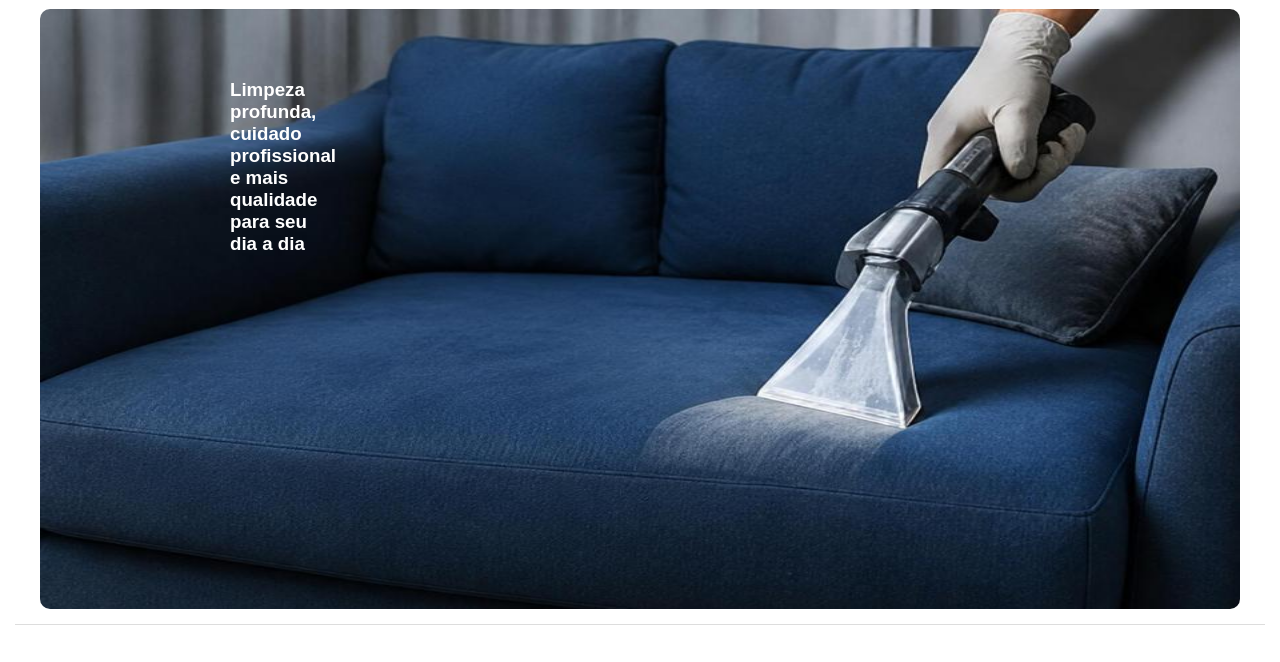
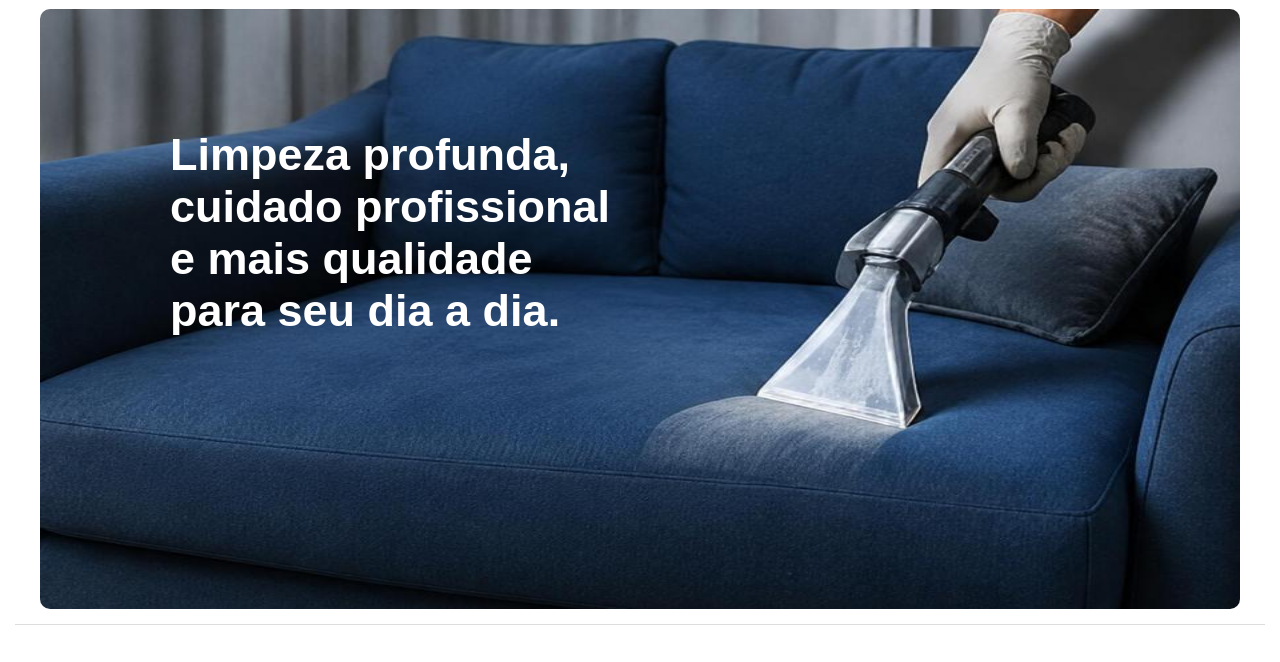
Before and after one commit to PedroHenrrique17/cleanozo-higienizacao, a plain HTML site: page index.html in a window 1280 px wide. Shown: the part 113-775 px from the top of the page. Drawn offline with Linux system fonts and the light colour scheme.

Commit message:
telaInicial

```diff
--- a/css/style.css
+++ b/css/style.css
@@ -10,6 +10,7 @@ header {
     height: 100px;
     display: flex;
     border-bottom: 2px solid #ddd;
+
 }
 
 .contentHeader {
@@ -65,6 +66,11 @@ header nav ul {
     color: white;
 }
 
+.botao a {
+    color: white;
+    text-decoration: none;
+}
+
 .botao:hover {
     cursor: pointer;
 
@@ -100,9 +106,9 @@ header nav ul li a:hover {
     position: absolute;
     color: white;
     font-family: Arial, Helvetica, sans-serif;
-    max-width: 20px;
-    margin-right: 800px;
-    margin-top: 70px;
+    margin: 120px;
+    padding-right: 500px;
+    font-size: 45px;
 
 }
 
--- a/index.html
+++ b/index.html
@@ -22,8 +22,8 @@
                         <li><a href="#">Contato</a></li>
                         <li><a href="#">Resultados</a></li>
                     </ul>
-                    <article class="botao">
-                    <button><a href="#">Orçamento</a></button>
+                    <article>
+                    <button class="botao"><a href="#">Orçamento</a></button>
                     </article>
                 </nav>
             </section>
@@ -32,10 +32,16 @@
             <section class="banner">
                 <article>
                     <img class="banner-img" src="./img/banner.jpg" alt="">
-                    <h1 class="banner-text">Limpeza profunda,
-                        cuidado profissional
-                        e mais qualidade
-                        para seu dia a dia
+                    <h1 class="banner-text">
+                      Limpeza profunda,
+                      <br>
+                      cuidado profissional
+                      <br>
+                      e mais qualidade
+                      <br>
+                      para seu dia a dia.
+
+
                     </h1>
                 </article>
 
```
